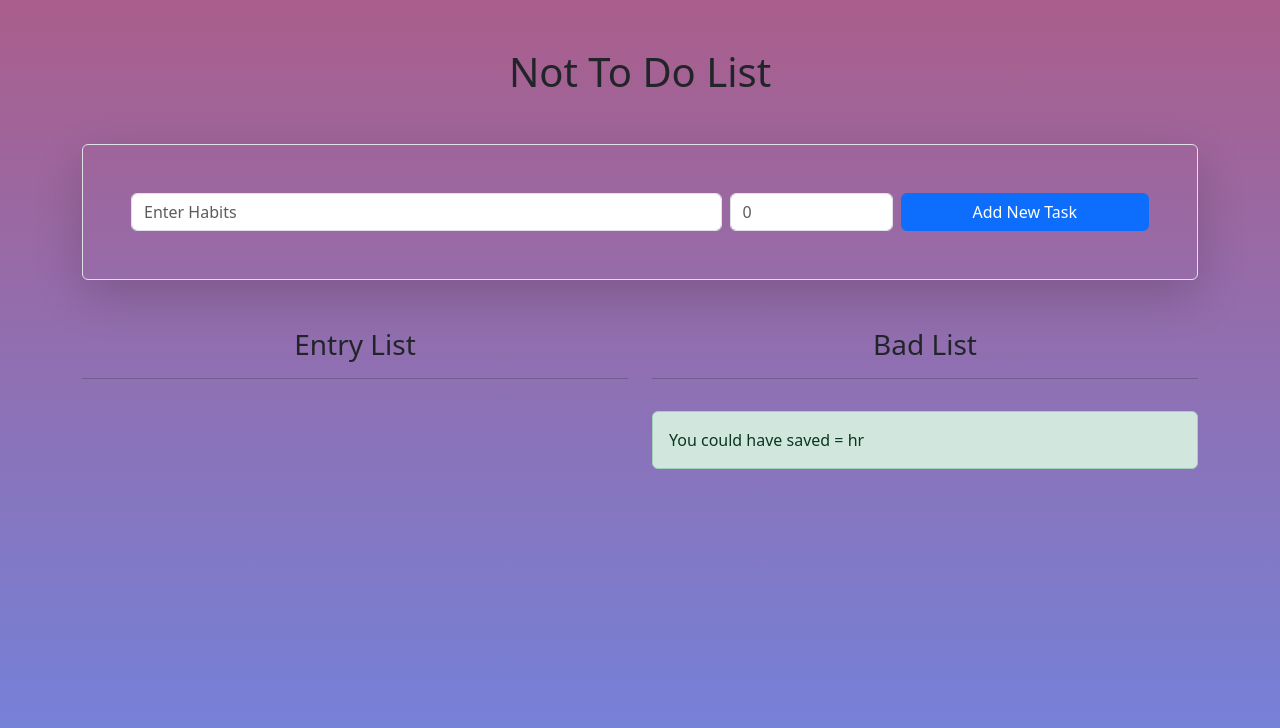
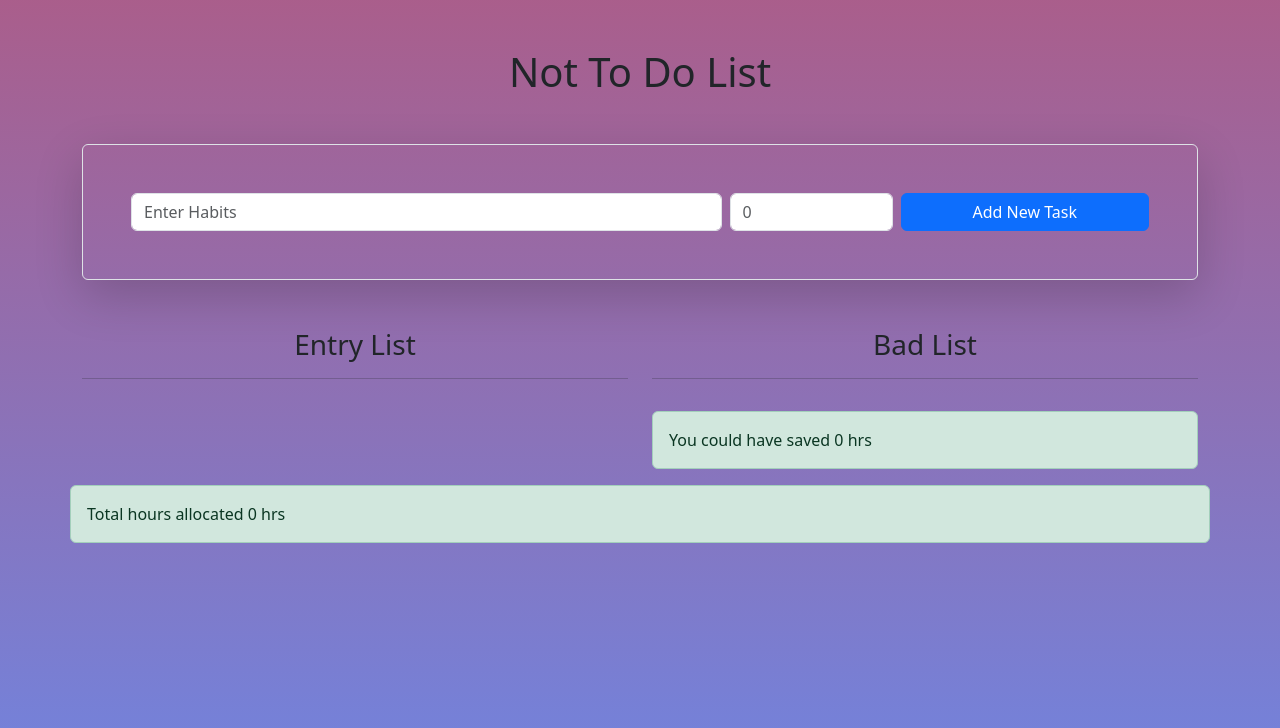
Before and after one commit to roshanpaudel/react-not-to-do-list, a React (Vite) app: page / in a window 1280 px wide. Shown: the top 728 px of the page. Built offline with nearby package versions, Linux system fonts and the light colour scheme.

Commit message:
HoursBanner component  added

```diff
--- a/src/App.jsx
+++ b/src/App.jsx
@@ -2,6 +2,7 @@ import { useRef, useState } from "react";
 import "./App.css";
 import { UserInput } from "./UserInput";
 import { Table } from "./Table";
+import { HoursBanner } from "./HoursBanner";
 
 function App() {
   const [habitData, setHabitData] = useState([]);
@@ -26,6 +27,31 @@ function App() {
       )
     );
   };
+
+  // 👇 We use the reduce() method to go through each habit one by one
+  // It helps us "reduce" the array into a single result (like a total count)
+  // We're building an object that stores 2 things:
+  // - totalHours (all hours combined)
+  // - badHabitHours (only hours from bad habits)
+  const { totalHours, badHabitHours } = habitData.reduce(
+    // totals is the object that keeps track of both totals
+    // habit is the current item we're looking at in the array
+    (totals, habit) => {
+      // ➕ Step 1: Add the current habit's hours to totalHours
+      totals.totalHours += Number(habit.hours);
+      // ❗ Step 2: Check if it's a bad habit
+      if (habit.isBadHabit) {
+        // ➕ If yes, also add its hours to badHabitHours
+        totals.badHabitHours += Number(habit.hours);
+      }
+      // 🔁 Always return the updated totals object so it moves to the next habit
+      return totals;
+    }, // 🏁 Initial value of totals (starts at 0 hours for both)
+    {
+      totalHours: 0,
+      badHabitHours: 0,
+    }
+  );
 
   return (
     <>
@@ -75,10 +101,15 @@ function App() {
                   )}
                 </table>
 
-                <div class="alert alert-success">
-                  You could have saved = <span id="savedHrsElm"></span> hr
-                </div>
+                <HoursBanner
+                  label="You could have saved "
+                  displayHours={badHabitHours}
+                />
               </div>
+              <HoursBanner
+                label="Total hours allocated "
+                displayHours={totalHours}
+              />
             </div>
           </div>
         </div>
--- /dev/null
+++ b/src/HoursBanner.jsx
@@ -0,0 +1,11 @@
+import React from "react";
+
+export const HoursBanner = ({ label, displayHours }) => {
+  return (
+    <div class="alert alert-success">
+      <label>
+        {label} {displayHours} hrs
+      </label>
+    </div>
+  );
+};
```
